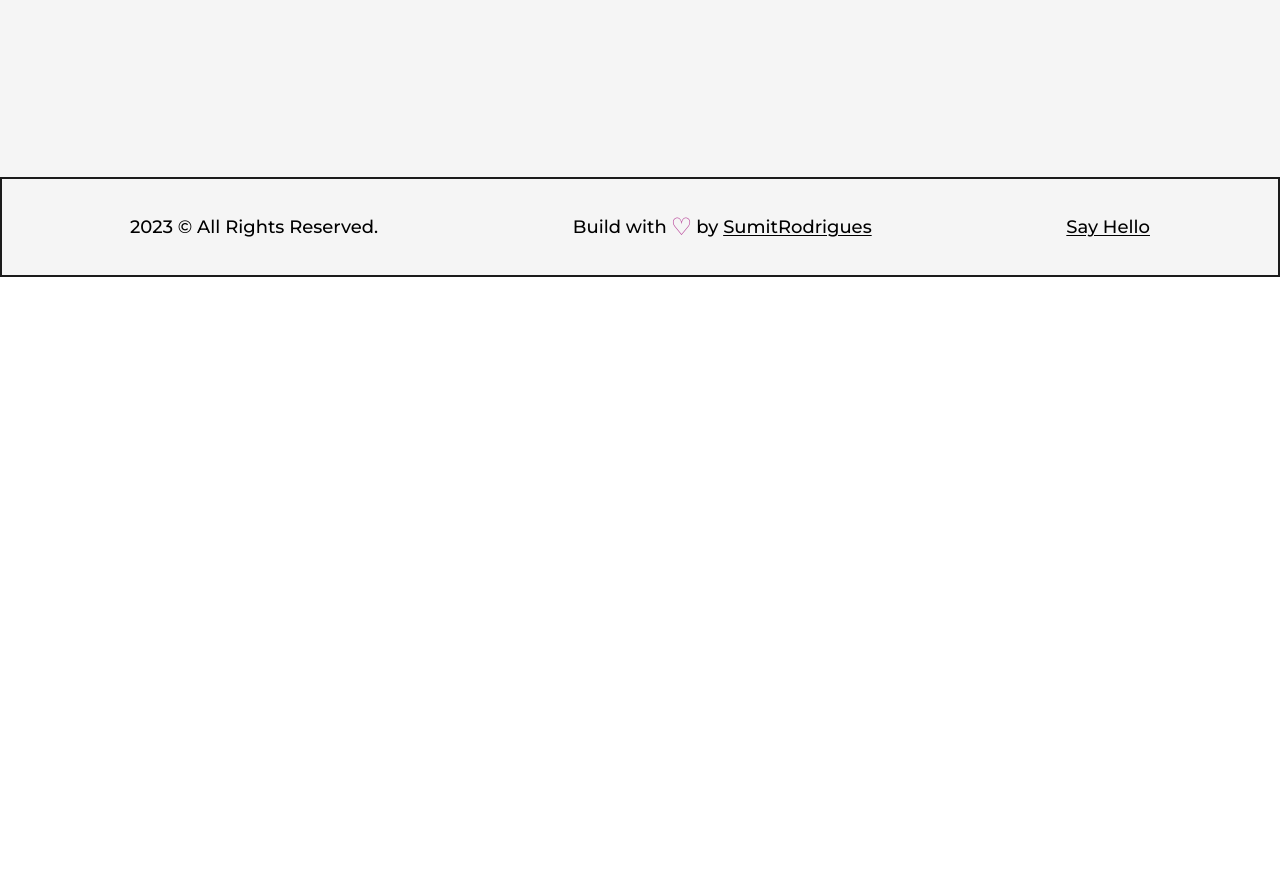
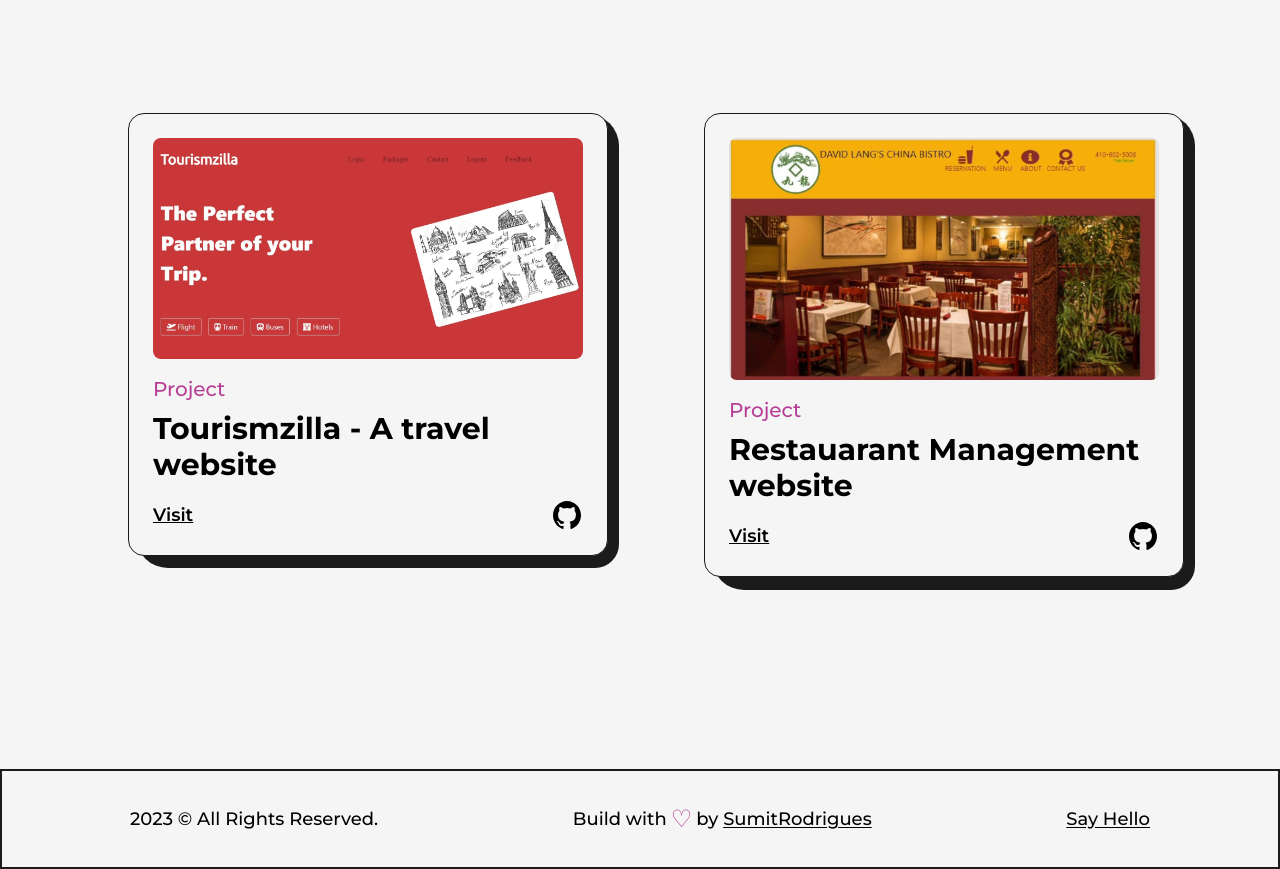
Before and after one commit to SumitRodrigues/Personal-Portfolio, a Next.js app: page /projects in a window 1280 px wide. Shown: the part 1605-2474 px from the top of the page. Before the commit the page ends 1882 px from the top, so only its background shows below. Built offline with nearby package versions, Linux system fonts and the light colour scheme.

Commit message:
update developer pic

```diff
--- a/src/pages/about.js
+++ b/src/pages/about.js
@@ -4,7 +4,7 @@ import { useInView, useMotionValue, useSpring } from 'framer-motion'
 import Head from 'next/head'
 import Image from 'next/image'
 import React, { useEffect, useRef } from 'react'
-import profilePic from "../../public/images/profile/developer-pic-3.jpg"
+import profilePic from "../../public/images/profile/developer-pic-4.jpg"
 import Skills from '@/components/Skills'
 import Experience from '@/components/Experience'
 import Education from '@/components/Education'
--- a/src/pages/projects.js
+++ b/src/pages/projects.js
@@ -156,6 +156,31 @@ const projects = () => {
 
                             />
                         </div>
+                        <div className='col-span-6 sm:col-span-12'>
+                            <Project
+                                title="Tourismzilla - A travel website"
+                                img={project2}
+                                summary="Tourismzilla - A Travel Website created using basic web technologies. It helps the users to go through
+                                different travel packages and select one of them as its next travel destination. He could also book Train,
+                                Flight and Bus tickets through this website also he could go through various hotels and also book them for his
+                                next stay."
+                                link="https://master--loquacious-begonia-f85ae0.netlify.app/"
+                                github="https://github.com/SumitRodrigues/Tourismzilla"
+                                type="Project"
+
+                            />
+                        </div>
+                        <div className='col-span-6 sm:col-span-12'>
+                            <Project
+                                title="Restauarant Management website"
+                                img={project3}
+                                summary="A simple easy to use restaurant website created using HTML, CSS, Javascript and Ajax"
+                                link="https://goggle.github.io/Coursera_HTML-CSS-Javascript-for-Web-Developers/module5_solution/"
+                                github="https://github.com/SumitRodrigues/Coursera_HTML-CSS-Javascript-for-Web-Developers"
+                                type="Project"
+
+                            />
+                        </div>
                     </div>
                 </Layout>
             </main>
```
Also changed, not shown: public/images/profile/developer-pic-4.jpg.
